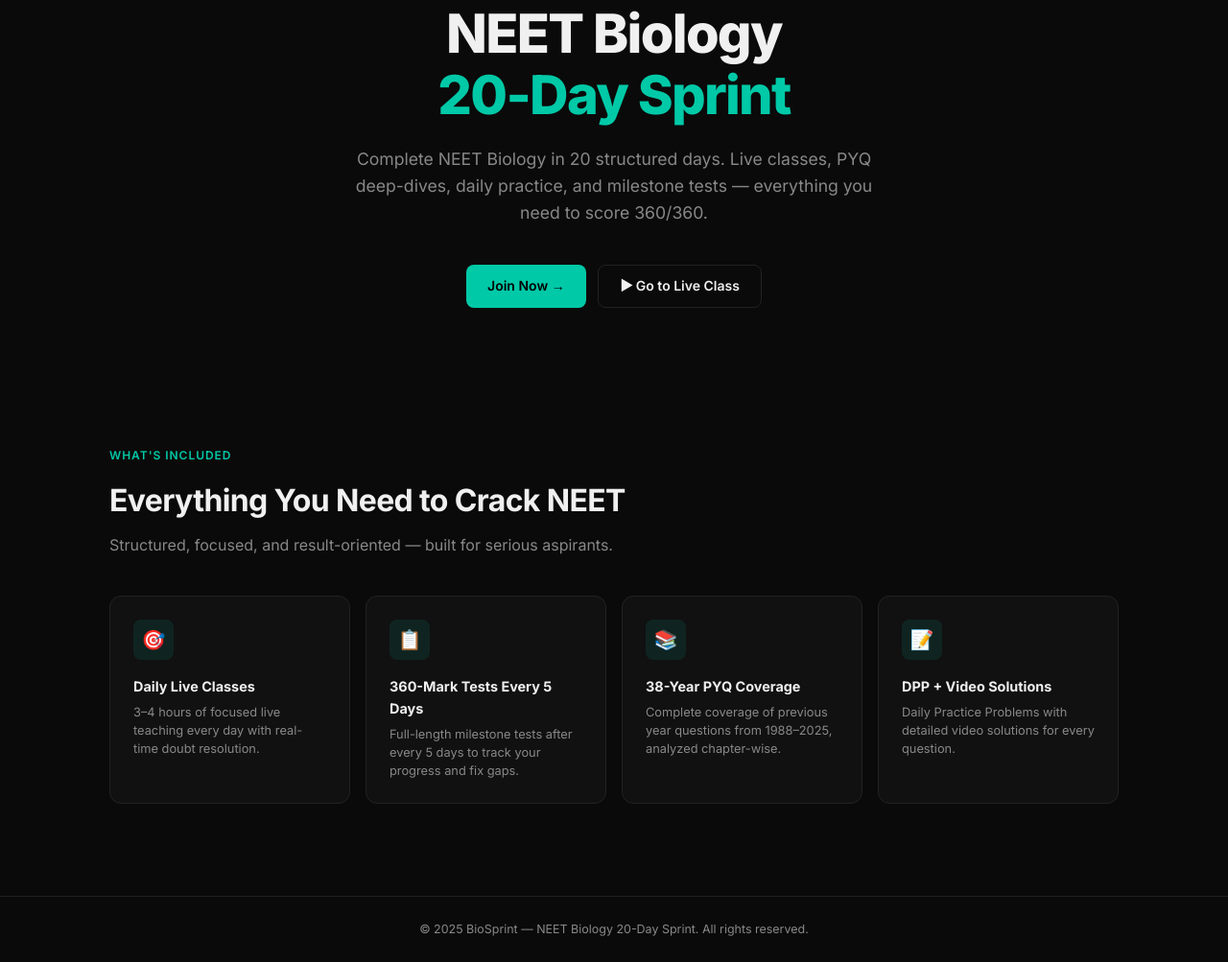
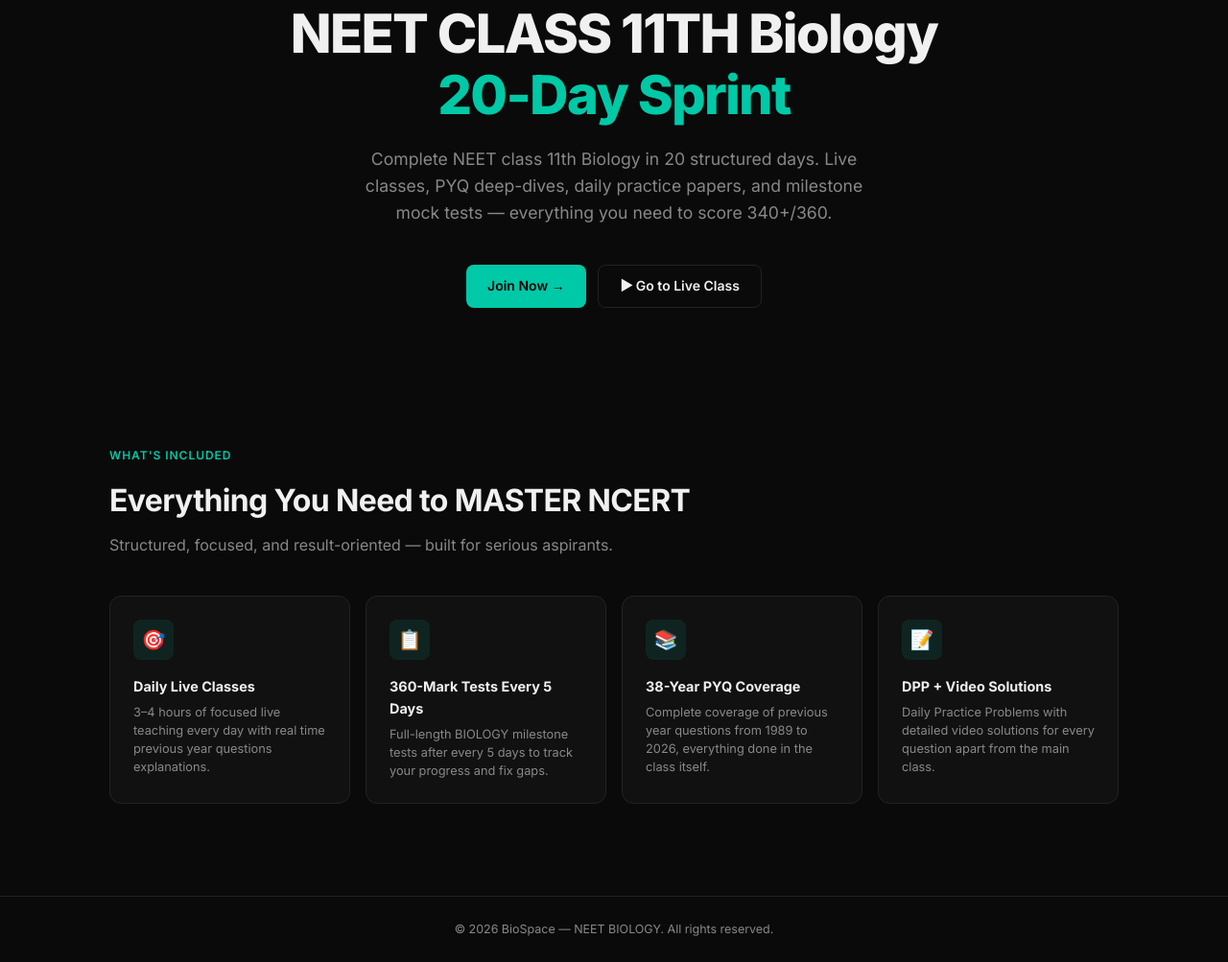
Before and after one commit to amriteshgonwin/biospace, a plain HTML site: page index.html in a window 1280 px wide. Shown: the part 224-1227 px from the top of the page at 96% size. Drawn offline with Linux system fonts and the light colour scheme.

Commit message:
updated ui wordings

```diff
--- a/index.html
+++ b/index.html
@@ -3,7 +3,7 @@
 <head>
   <meta charset="UTF-8" />
   <meta name="viewport" content="width=device-width, initial-scale=1.0" />
-  <title>Bio Space</title>
+  <title>BioSpace</title>
   <meta name="description" content="Master NEET Biology in 20 days with live classes, 38-year PYQ coverage, daily tests, and expert guidance." />
   <link rel="preconnect" href="https://fonts.googleapis.com" />
   <link rel="preconnect" href="https://fonts.gstatic.com" crossorigin />
@@ -11,7 +11,6 @@
   <link rel="stylesheet" href="css/style.css" />
 </head>
 <body>
-
 <nav>
   <a href="index.html" class="nav-brand">BioSpace by Amritesh</a>
   <ul class="nav-links">
@@ -28,12 +27,12 @@
     <div class="container">
       <div class="hero-eyebrow">
         <span class="badge badge-accent">
-          <span>⚡</span> 20-Day Intensive
+          <span>⚡</span> not for the weak
         </span>
       </div>
-      <h1>NEET Biology<br /><span>20-Day Sprint</span></h1>
+      <h1>NEET CLASS 11TH Biology<br /><span>20-Day Sprint</span></h1>
       <p class="hero-desc">
-        Complete NEET Biology in 20 structured days. Live classes, PYQ deep-dives, daily practice, and milestone tests — everything you need to score 360/360.
+        Complete NEET class 11th Biology in 20 structured days. Live classes, PYQ deep-dives, daily practice papers, and milestone mock tests — everything you need to score 340+/360.
       </p>
       <div class="hero-cta">
         <a href="#" class="btn btn-primary">Join Now &rarr;</a>
@@ -46,29 +45,29 @@
   <section class="features">
     <div class="container">
       <p class="section-label">What's Included</p>
-      <h2 class="section-title">Everything You Need to Crack NEET</h2>
+      <h2 class="section-title">Everything You Need to MASTER NCERT</h2>
       <p class="section-sub">Structured, focused, and result-oriented — built for serious aspirants.</p>
 
       <div class="features-grid">
         <div class="feature-card">
           <div class="feature-icon">🎯</div>
           <div class="feature-title">Daily Live Classes</div>
-          <p class="feature-desc">3–4 hours of focused live teaching every day with real-time doubt resolution.</p>
+          <p class="feature-desc">3–4 hours of focused live teaching every day with real time previous year questions explanations.</p>
         </div>
         <div class="feature-card">
           <div class="feature-icon">📋</div>
           <div class="feature-title">360-Mark Tests Every 5 Days</div>
-          <p class="feature-desc">Full-length milestone tests after every 5 days to track your progress and fix gaps.</p>
+          <p class="feature-desc">Full-length BIOLOGY milestone tests after every 5 days to track your progress and fix gaps.</p>
         </div>
         <div class="feature-card">
           <div class="feature-icon">📚</div>
           <div class="feature-title">38-Year PYQ Coverage</div>
-          <p class="feature-desc">Complete coverage of previous year questions from 1988–2025, analyzed chapter-wise.</p>
+          <p class="feature-desc">Complete coverage of previous year questions from 1989 to 2026, everything done in the class itself.</p>
         </div>
         <div class="feature-card">
           <div class="feature-icon">📝</div>
           <div class="feature-title">DPP + Video Solutions</div>
-          <p class="feature-desc">Daily Practice Problems with detailed video solutions for every question.</p>
+          <p class="feature-desc">Daily Practice Problems with detailed video solutions for every question apart from the main class.</p>
         </div>
       </div>
     </div>
@@ -77,7 +76,7 @@
 </main>
 
 <footer>
-  &copy; 2025 BioSprint &mdash; NEET Biology 20-Day Sprint. All rights reserved.
+  &copy; 2026 BioSpace &mdash; NEET BIOLOGY. All rights reserved.
 </footer>
 
 </body>
```
